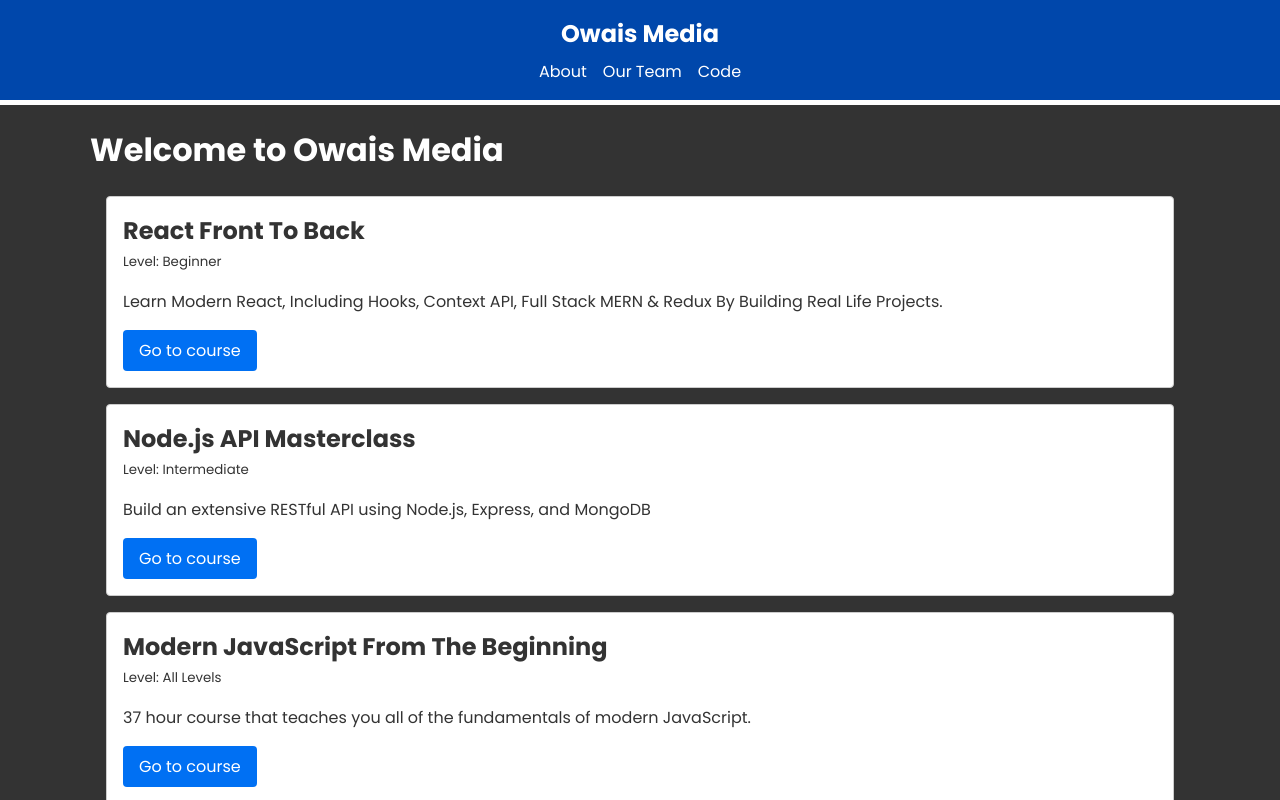
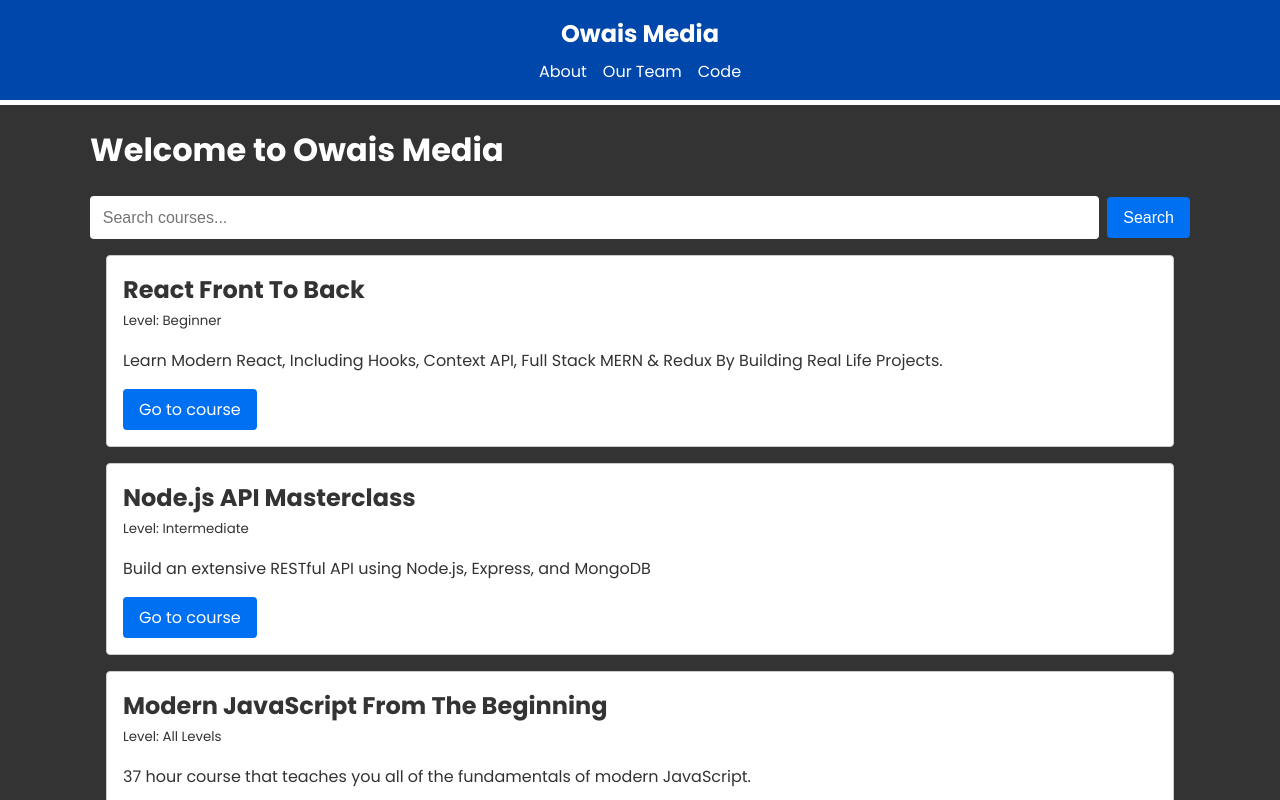
Before and after one commit to MOwais/nextjs-13, a Next.js app in the folder next_13_crash/: page / in a window 1280 px wide. Shown: the top 800 px of the page. Built offline with nearby package versions, Linux system fonts and the light colour scheme.

Commit message:
course search

```diff
--- a/next_13_crash/app/about/layout__.jsx
+++ b/next_13_crash/app/about/layout__.jsx
@@ -1,5 +1,3 @@
-import React from "react";
-
 const AboutLayout = ({ children }) => {
   return (
     <div>
--- a/next_13_crash/app/about/team/page.jsx
+++ b/next_13_crash/app/about/team/page.jsx
@@ -1,5 +1,3 @@
-import React from "react";
-
 const TeamPage = () => {
   return (
     <div>
--- /dev/null
+++ b/next_13_crash/app/components/CourseSearch.jsx
@@ -0,0 +1,31 @@
+"use client";
+import { useState } from "react";
+
+const CourseSearch = ({ getSearchResults }) => {
+  const [query, setQuery] = useState("");
+
+  const handleSubmit = async (e) => {
+    e.preventDefault();
+    const res = await fetch(`/api/courses/search?query=${query}`);
+    const courses = await res.json();
+    getSearchResults(courses);
+  };
+
+  return (
+    <form onSubmit={handleSubmit} className="search-form">
+      <input
+        type="text"
+        className="search-input"
+        placeholder="Search courses..."
+        onChange={(event) => {
+          setQuery(event.target.value);
+        }}
+      />
+      <button className="search-button" type="submit">
+        Search
+      </button>
+    </form>
+  );
+};
+
+export default CourseSearch;
--- a/next_13_crash/app/components/Courses.jsx
+++ b/next_13_crash/app/components/Courses.jsx
@@ -1,14 +1,12 @@
 import Link from "next/link";
 
-async function fetchCourses() {
-  const response = await fetch(`http://localhost:3000/api/courses`);
-  const courses = await response.json();
-  return courses;
-}
+// async function fetchCourses() {
+//   const response = await fetch(`http://localhost:3000/api/courses`);
+//   const courses = await response.json();
+//   return courses;
+// }
 
-const Courses = async () => {
-  const courses = await fetchCourses();
-
+const Courses = ({ courses }) => {
   return (
     <div className="courses">
       {courses.map((course) => (
--- a/next_13_crash/app/loading.jsx
+++ b/next_13_crash/app/loading.jsx
@@ -1,5 +1,3 @@
-import React from "react";
-
 const LoadingPage = () => {
   return (
     <div className="loader">
--- a/next_13_crash/app/page.jsx
+++ b/next_13_crash/app/page.jsx
@@ -1,12 +1,31 @@
-import Link from "next/link";
-import React from "react";
+"use client";
+import { useEffect, useState } from "react";
 import Courses from "./components/Courses";
+import LoadingPage from "./loading";
+import CourseSearch from "./components/CourseSearch";
 
 const HomePage = () => {
+  const [courses, setCourses] = useState([]);
+  const [loading, setLoading] = useState(true);
+
+  useEffect(() => {
+    const fetchCourses = async () => {
+      const res = await fetch("/api/courses");
+      const data = await res.json();
+      setCourses(data);
+      setLoading(false);
+    };
+
+    fetchCourses();
+  }, []);
+
+  if (loading) return <LoadingPage />;
+
   return (
     <div>
       <h1>Welcome to Owais Media</h1>
-      <Courses />
+      <CourseSearch getSearchResults={(results) => setCourses(results)} />
+      <Courses courses={courses} />
     </div>
   );
 };
```
